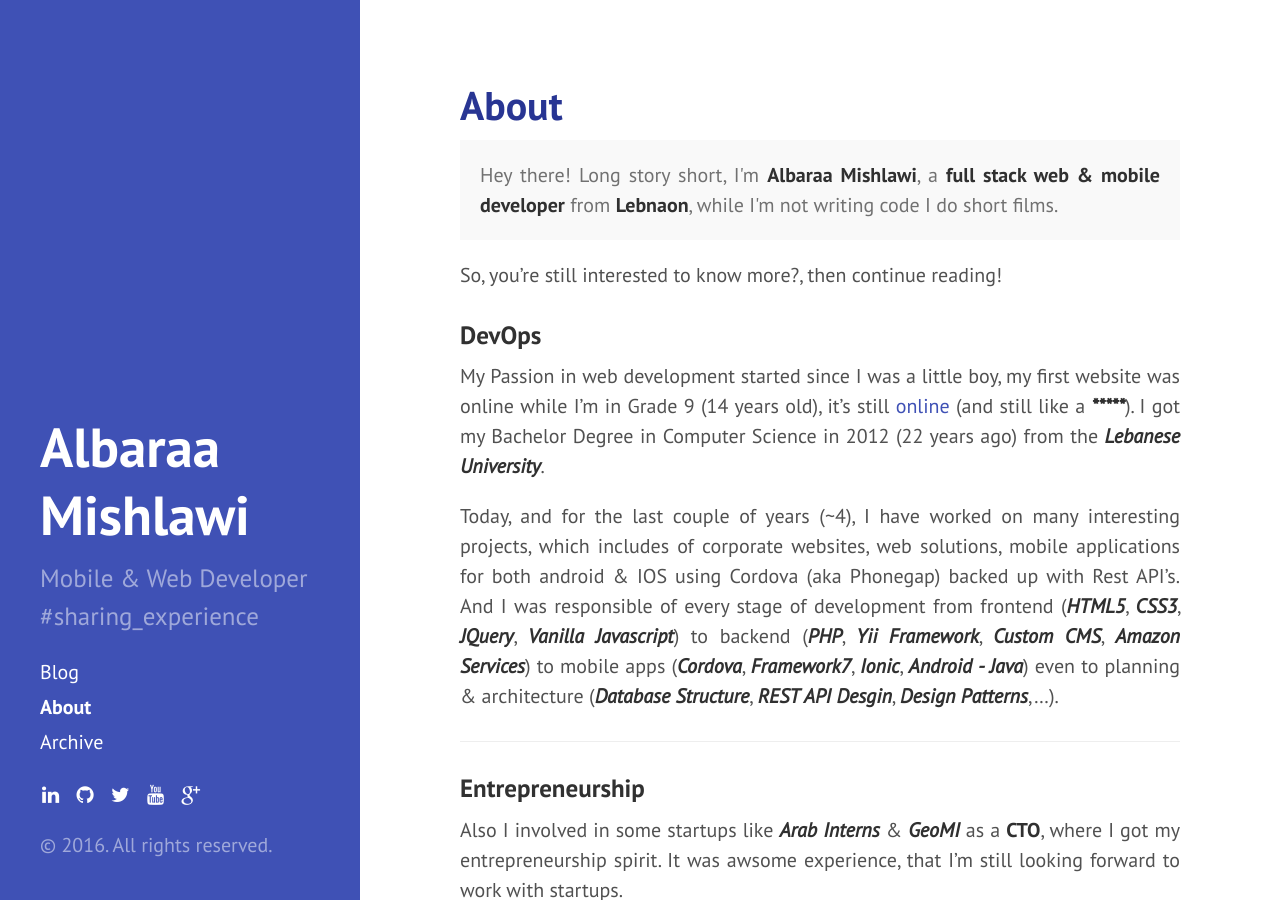
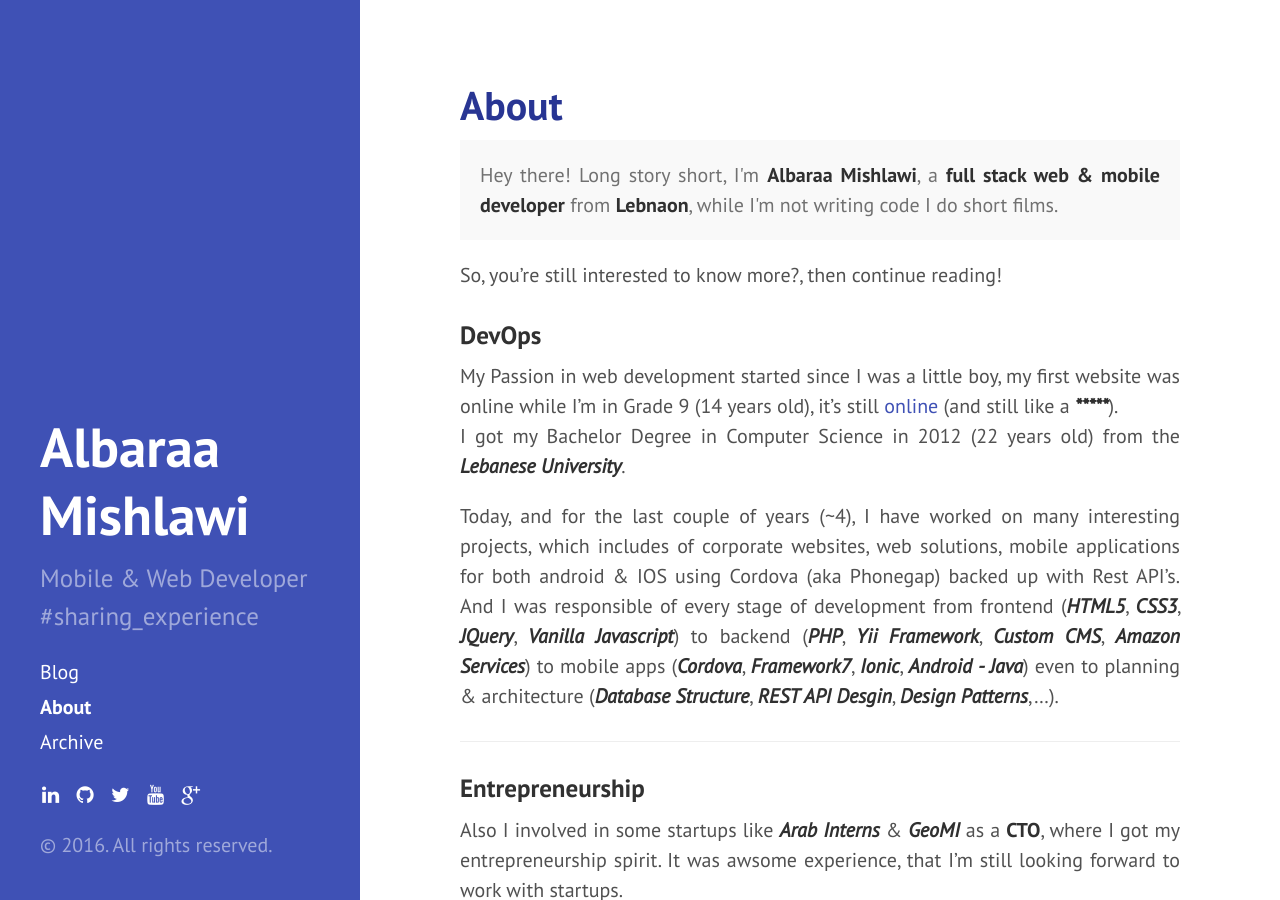
Before and after one commit to albaraam/albaraam.github.io, a Jekyll site: the page built from about.md, in a window 1280 px wide and 900 px high. Built offline with Jekyll 4.4.1, drawn with Linux system fonts in a browser that asks for light colours; nearby versions of some CDN libraries; Markdown is read by kramdown in place of the engine named in the settings.

Commit message:
typo fix

```diff
--- a/about.md
+++ b/about.md
@@ -12,7 +12,7 @@ So, you're still interested to know more?, then continue reading!
 ### DevOps
 
 My Passion in web development started since I was a little boy, my first website was online while I'm in Grade 9 (14 years old), it's still [online](http://teachmeweb.4t.com/) (and still like a ___*****___).
-I got my Bachelor Degree in Computer Science in 2012 (22 years ago) from the ___Lebanese University___.
+<br>I got my Bachelor Degree in Computer Science in 2012 (22 years old) from the ___Lebanese University___.
 
 Today, and for the last couple of years (~4), I have worked on many interesting projects, which includes of corporate websites, web solutions, mobile applications for both android & IOS using Cordova (aka Phonegap) backed up with Rest API's. And I was responsible of every stage of development from frontend (___HTML5___, ___CSS3___, ___JQuery___, ___Vanilla Javascript___) to backend (___PHP___, ___Yii Framework___, ___Custom CMS___, ___Amazon Services___) to mobile apps (___Cordova___, ___Framework7___, ___Ionic___, ___Android - Java___)  even to planning & architecture (___Database Structure___, ___REST API Desgin___, ___Design Patterns___,...).
 
```
